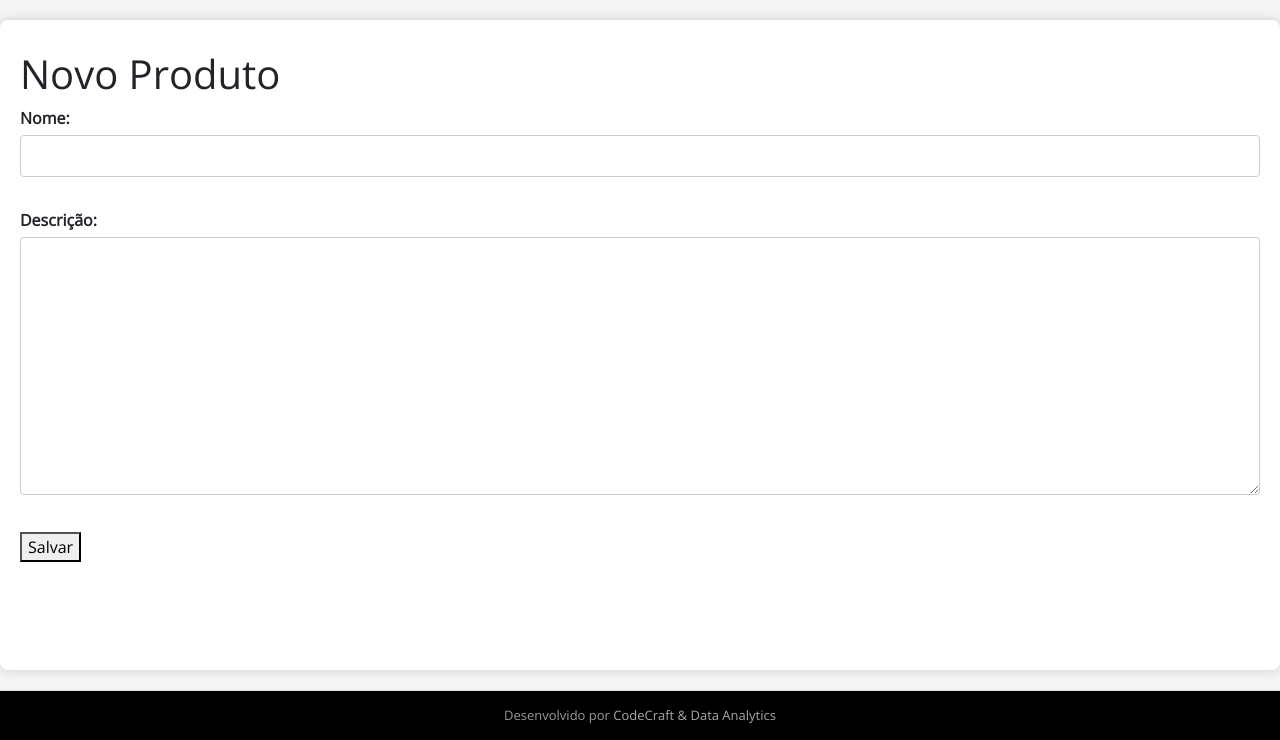
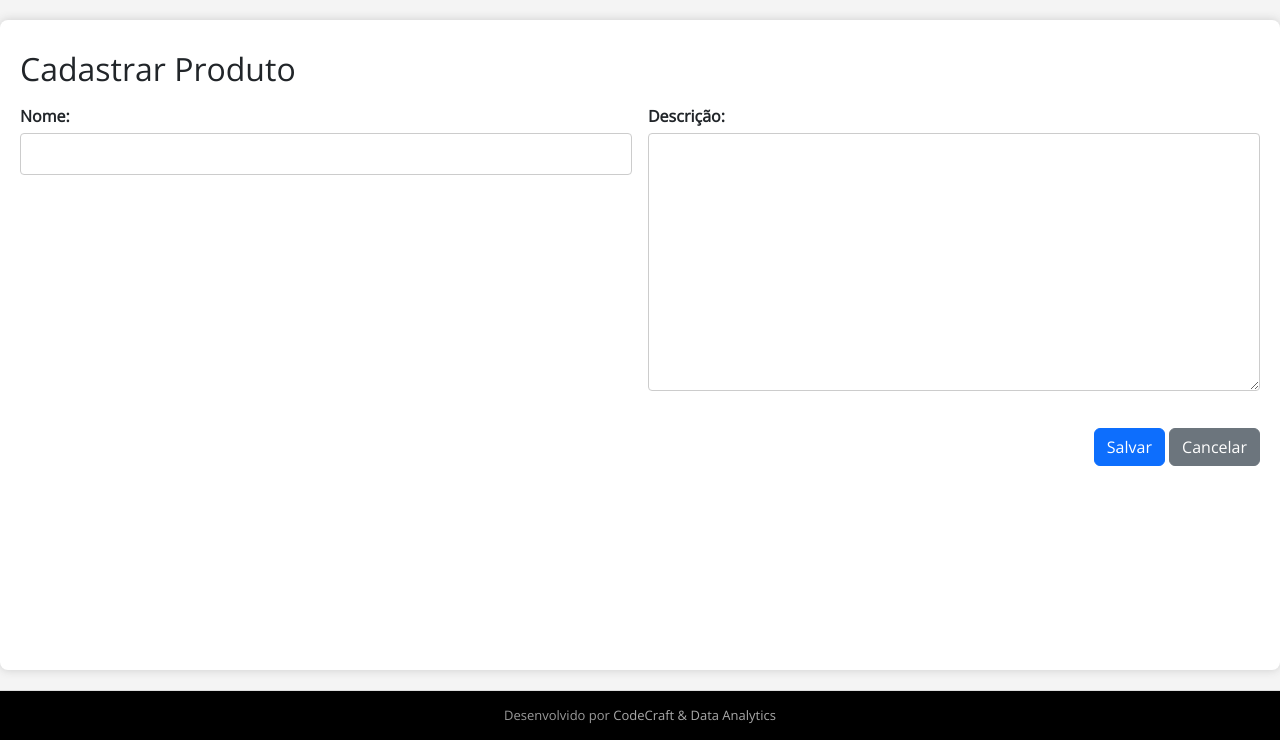
Before and after one commit to Willgomes86/rl_construcoes, a Django app: page /estoque/produtos/novo/ in a window 1280 px wide. Shown: the part 60-800 px from the top of the page. Run offline with Django 5.2, Linux system fonts and the light colour scheme.

Commit message:
Alinha páginas de estoque ao layout padrão

```diff
--- a/apps/estoque/templates/estoque/produto_form.html
+++ b/apps/estoque/templates/estoque/produto_form.html
@@ -1,10 +1,21 @@
 {% extends 'core/base.html' %}
 
 {% block content %}
-<h1>Novo Produto</h1>
-<form method="post">
+<h2 class="mb-3">Cadastrar Produto</h2>
+<form method="post" class="row g-3">
     {% csrf_token %}
-    {{ form.as_p }}
-    <button type="submit">Salvar</button>
+
+    <div class="col-md-6">
+        {{ form.nome.label_tag }} {{ form.nome }}
+    </div>
+
+    <div class="col-md-6">
+        {{ form.descricao.label_tag }} {{ form.descricao }}
+    </div>
+
+    <div class="col-12 text-end">
+        <button type="submit" class="btn btn-primary">Salvar</button>
+        <a href="{% url 'estoque:produto_list' %}" class="btn btn-secondary">Cancelar</a>
+    </div>
 </form>
 {% endblock %}
```
Also changed, not shown: apps/estoque/templates/estoque/movimentacao_form.html (+19 -4 lines), apps/estoque/templates/estoque/produto_list.html (+8 -6 lines).
